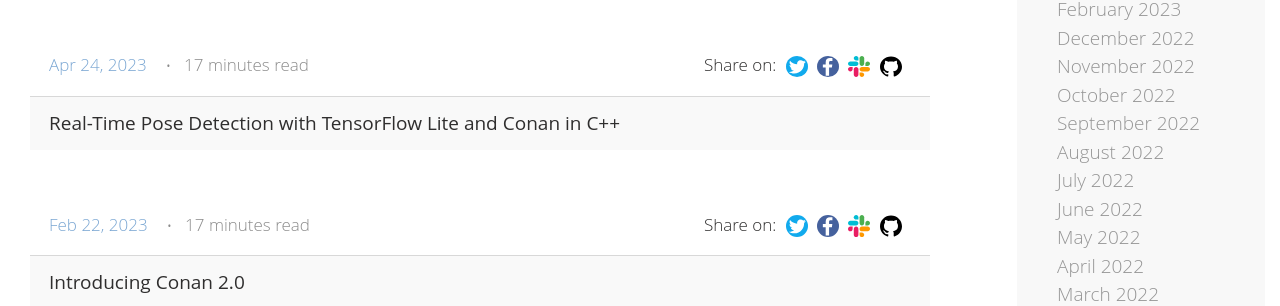
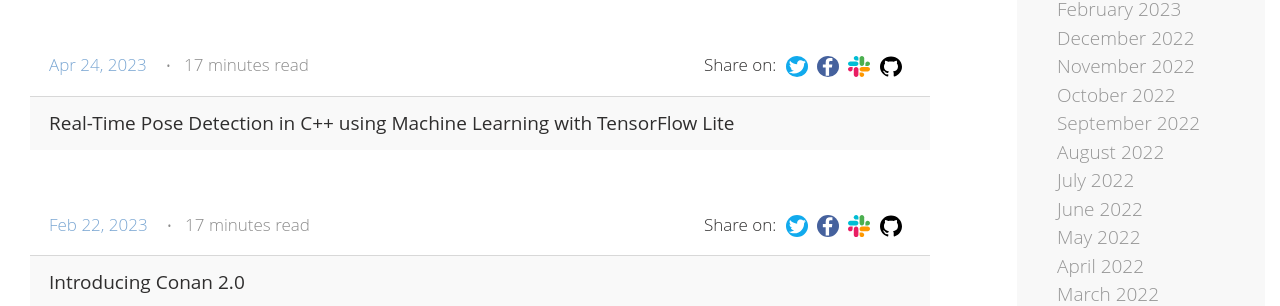
Before and after one commit to conan-io/conan-io.github.io, a Jekyll site: the page built from index.html, in a window 1280 px wide. Shown: the part 244-550 px from the top of the page. Built offline with Jekyll 4.4.1, drawn with Linux system fonts in a browser that asks for light colours; the list of posts is cut into pages by our own code; comment, search, counter and statistics services are not loaded.

Commit message:
change title

```diff
--- a/_posts/2023-04-24-tensorflow-lite-conan-cpp-mobile-ml-guide.markdown
+++ b/_posts/2023-04-24-tensorflow-lite-conan-cpp-mobile-ml-guide.markdown
@@ -1,9 +1,9 @@
 ---
 layout: post
 comments: false
-title: "Real-Time Pose Detection with TensorFlow Lite and Conan in C++"
-meta_title: "Real-Time Object Detection with TensorFlow Lite and Conan in C++ - Conan Blog"
-meta_description: "Discover how to leverage TensorFlow Lite and Conan package manager for seamless integration in C++ to create cutting-edge real-time pose detection applications."
+title: "Real-Time Pose Detection in C++ using Machine Learning with TensorFlow Lite"
+meta_title: "Real-Time Pose Detection with TensorFlow Lite in C++ using Image Processing and Neural Networks - Conan Blog"
+meta_description: "Discover how to leverage TensorFlow Lite and Conan package manager for seamless integration in C++ to create cutting-edge real-time pose detection applications using machine learning techniques."
 ---
 
 In this post, we will explore how to use TensorFlow Lite in C++ for real-time human pose
```
